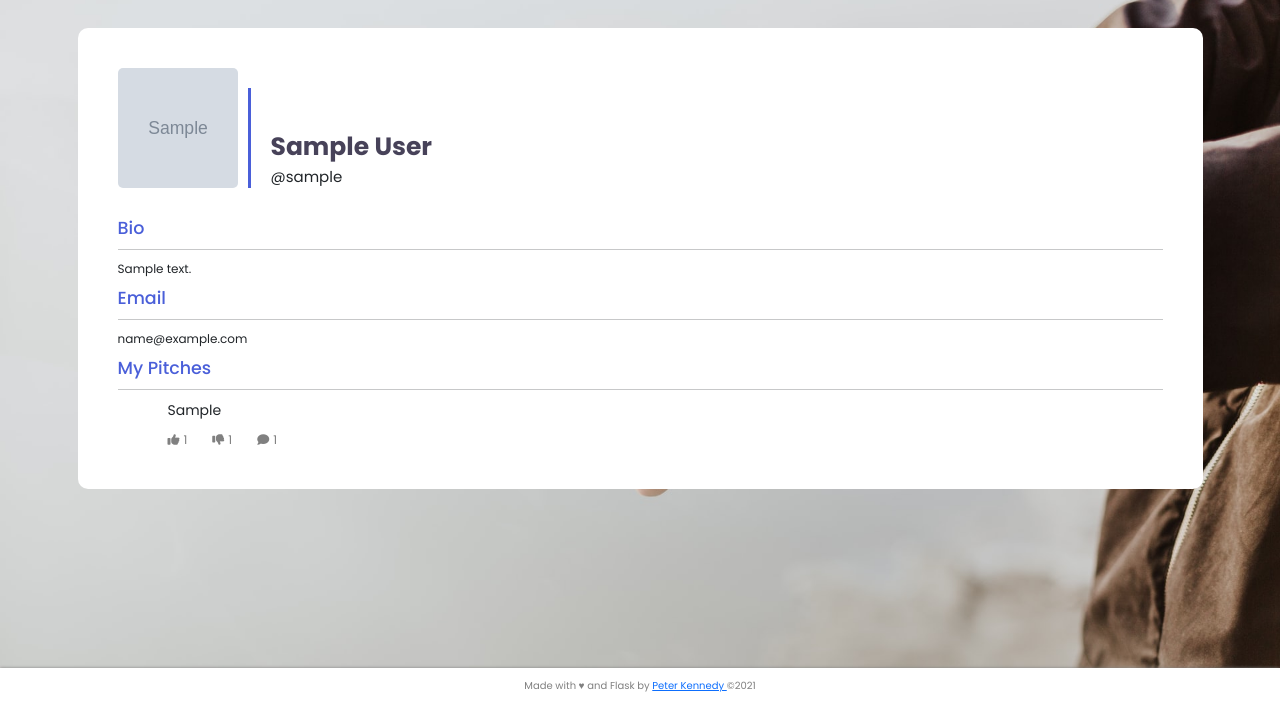
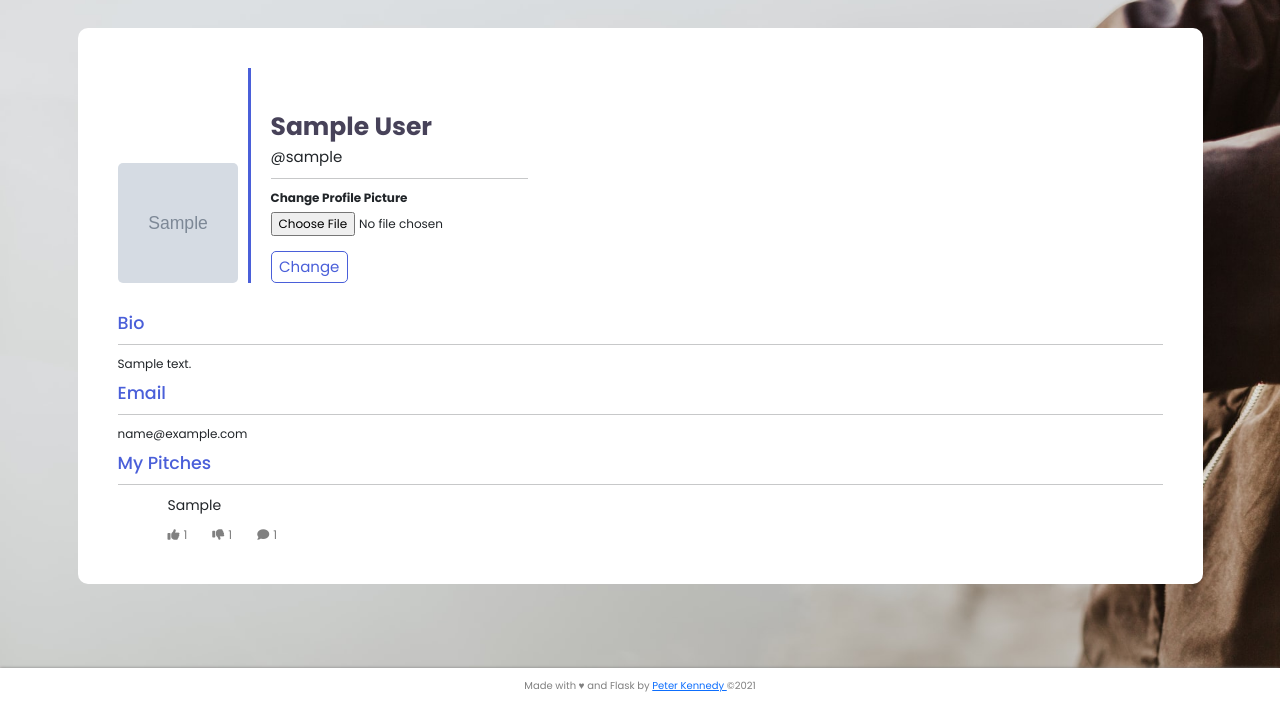
Before and after one commit to peterken674/pitcher, a Flask app: page /user/profile/1 in a window 1280 px wide. Shown: the part 92-800 px from the top of the page. Run offline with Flask 2, Linux system fonts and the light colour scheme; a user stored in the database is signed in; tables that the repository leaves empty hold one stand-in row (values such as "Sample post"); grey boxes marked "Sample" are stand-in pictures; some libraries are stand-ins or nearby versions.

Commit message:
Change profile pic.

```diff
--- a/app/main/forms.py
+++ b/app/main/forms.py
@@ -4,6 +4,7 @@ from wtforms import TextAreaField, SubmitField
 from wtforms.validators import Required
 from wtforms_sqlalchemy.fields import QuerySelectField
 from ..models import Category
+from flask_wtf.file import FileField, FileAllowed, FileRequired
 
 
 class PitchForm(FlaskForm):
@@ -14,3 +15,7 @@ class PitchForm(FlaskForm):
 class CommentForm(FlaskForm):
     comment = TextAreaField('',validators=[Required()], render_kw={"placeholder": "Type a comment..."})
     submit = SubmitField('Comment')
+
+class UpdateProfilePic(FlaskForm):
+    profile = FileField('Change Profile Picture', validators=[FileRequired(), FileAllowed(['jpg','png'], 'Images only allowed.')])
+    submit = SubmitField('Change')
--- a/app/main/views.py
+++ b/app/main/views.py
@@ -1,9 +1,10 @@
-from ..models import Category, Pitch, Comment
-from flask import render_template, redirect, url_for
+from ..models import Category, Pitch, Comment, User
+from flask import render_template, redirect, url_for, request
 from . import main
 from flask_login import login_required, current_user
-from .forms import CommentForm, PitchForm
+from .forms import CommentForm, PitchForm, UpdateProfilePic
 from sqlalchemy import desc
+from .. import photos, db
 
 
 # Index page.
@@ -70,10 +71,35 @@ def comment(pitch_id):
 
     return render_template('comments.html', pitch=pitch, form=comment_form, comments=comments, title=title)
 
-@main.route('/user/profile/<int:id>')
+@main.route('/user/profile/<int:id>', methods = ['GET', 'POST'])
 @login_required
 def profile(id):
 
+    form = UpdateProfilePic()
+    user = User.query.filter_by(id=id).first()
     pitches = Pitch.get_pitches_by_user(id)
 
-    return render_template('profile.html', pitches=pitches)
+    if form.validate_on_submit():
+        filename = photos.save(form.profile.data)
+        profile_pic_path = f'img/{filename}'
+        user.profile_pic_path = profile_pic_path
+        print("hello")
+        db.session.commit()
+        return redirect(url_for('main.profile', id=id))
+
+    return render_template('profile.html', pitches=pitches, form=form, user=user)
+
+# @main.route('/use/profile/<int:id>', methods = ['GET', 'POST'])
+# def update_profile_pic(id):
+#     form = UpdateProfilePic()
+#     user = User.query.filter_by(id=id).first()
+#     if form.validate_on_submit():
+#         filename = photos.save(form.profile.data)
+#         profile_pic_path = f'img/{filename}'
+#         user.profile_pic_path = profile_pic_path
+#         print("hello")
+#         db.session.commit()
+#         return redirect(url_for('main.profile', id=id))
+
+#     pitches = Pitch.get_pitches_by_user(id)
+#     return render_template('profile.html', pitches=pitches, form=form, user=user)
--- a/app/static/css/style.css
+++ b/app/static/css/style.css
@@ -536,6 +536,21 @@ img {
   padding-top: 4rem;
 }
 
+#names #submit {
+  background-color: white;
+  border: 1px solid #4A5FD9;
+  color: #4A5FD9;
+  font-size: 1.5rem;
+  border-radius: 0.5rem;
+  -webkit-transition: all cubic-bezier(0.075, 0.82, 0.165, 1) 500ms;
+  transition: all cubic-bezier(0.075, 0.82, 0.165, 1) 500ms;
+}
+
+#names #submit:hover {
+  background-color: #4A5FD9;
+  color: white;
+}
+
 #full-name {
   color: #474259;
   font-size: 2.5rem;
--- a/app/static/css/style.scss
+++ b/app/static/css/style.scss
@@ -439,6 +439,19 @@ img{
 #names{
     border-left: 3px solid $primary-color;
     padding-left: 2rem;padding-top: 4rem;
+    #submit{
+        background-color: white;
+        border: 1px solid $primary-color;
+        color: $primary-color;
+        font-size: 1.5rem;
+        border-radius: 0.5rem;
+        transition: $transition;
+
+        &:hover {
+            background-color: $primary-color;
+            color: white;
+        }
+    }
 }
 #full-name{
     color: $darks;
--- a/app/templates/profile.html
+++ b/app/templates/profile.html
@@ -1,4 +1,5 @@
 {% extends 'base.html' %}{% block main %} {{ super() }}
+{% import "bootstrap/wtf.html" as wtf %}
 
 <div class="container">
 	<div class="profile-content">
@@ -9,15 +10,17 @@
 				/>
 			</div>
 			<div id="names">
-				<div id="full-name">{{current_user.fname}} {{current_user.lname}}</div>
-				<div id="username">@{{current_user.username}}</div>
+				<div id="full-name">{{user.fname}} {{user.lname}}</div>
+				<div id="username">@{{user.username}}</div>
+                <hr>
+                {{ wtf.quick_form(form) }}
 			</div>
 		</div>
 		<div id="bio">
 			<h3>Bio</h3>
 			<hr />
-			{%if current_user.bio %}
-			<p>{{current_user.bio}}</p>
+			{%if user.bio %}
+			<p>{{user.bio}}</p>
 			{% else %}
 			<p>No bio yet.</p>
 			{% endif %}
@@ -26,7 +29,7 @@
 		<div id="email">
 			<h3>Email</h3>
 			<hr />
-			<p>{{current_user.email}}</p>
+			<p>{{user.email}}</p>
 		</div>
 
 		<div id="pitches">
```
Also changed, not shown: app/static/img/5-mens-afro-with-faded-sides.jpg (added), app/static/img/chandler_1.jpg (added), 1 other file.
